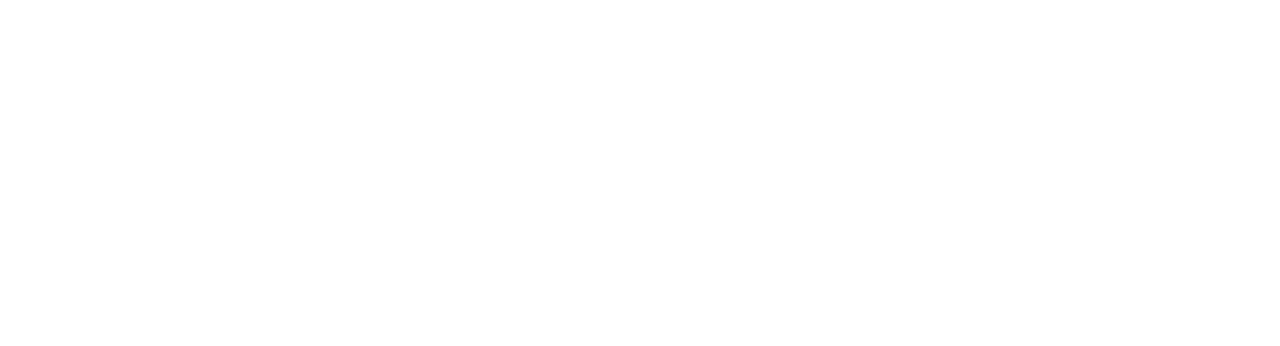
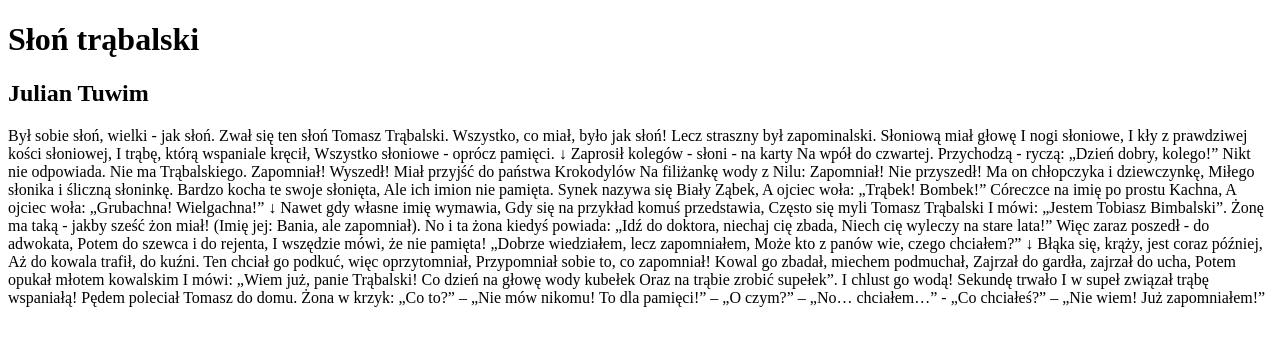
Before and after one commit to Jamrek/Project-git-learning-2, a plain HTML site: page index.html in a window 1280 px wide. Drawn offline with Linux system fonts and the light colour scheme.

Commit message:
Add text in h1, h2, p in index.html

```diff
--- a/index.html
+++ b/index.html
@@ -10,9 +10,73 @@
 </head>
 
 <body>
-    <h1></h1>
-    <h2></h2>
-    <p></p>
+    <h1>Słoń trąbalski</h1>
+    <h2>Julian Tuwim</h2>
+    <p>Był sobie słoń, wielki - jak słoń.
+        Zwał się ten słoń Tomasz Trąbalski.
+        Wszystko, co miał, było jak słoń!
+        Lecz straszny był zapominalski.
+        Słoniową miał głowę
+        I nogi słoniowe,
+        I kły z prawdziwej kości słoniowej,
+        I trąbę, którą wspaniale kręcił,
+        Wszystko słoniowe - oprócz pamięci.
+
+        ↓
+        Zaprosił kolegów - słoni - na karty
+        Na wpół do czwartej.
+        Przychodzą - ryczą: „Dzień dobry, kolego!”
+        Nikt nie odpowiada.
+        Nie ma Trąbalskiego.
+        Zapomniał! Wyszedł!
+        Miał przyjść do państwa Krokodylów
+        Na filiżankę wody z Nilu:
+        Zapomniał! Nie przyszedł!
+
+        Ma on chłopczyka i dziewczynkę,
+        Miłego słonika i śliczną słoninkę.
+        Bardzo kocha te swoje słonięta,
+        Ale ich imion nie pamięta.
+        Synek nazywa się Biały Ząbek,
+        A ojciec woła: „Trąbek! Bombek!”
+        Córeczce na imię po prostu Kachna,
+        A ojciec woła: „Grubachna! Wielgachna!”
+
+        ↓
+        Nawet gdy własne imię wymawia,
+        Gdy się na przykład komuś przedstawia,
+        Często się myli Tomasz Trąbalski
+        I mówi: „Jestem Tobiasz Bimbalski”.
+        Żonę ma taką - jakby sześć żon miał!
+        (Imię jej: Bania, ale zapomniał).
+        No i ta żona kiedyś powiada:
+        „Idź do doktora, niechaj cię zbada,
+        Niech cię wyleczy na stare lata!”
+        Więc zaraz poszedł - do adwokata,
+        Potem do szewca i do rejenta,
+        I wszędzie mówi, że nie pamięta!
+        „Dobrze wiedziałem, lecz zapomniałem,
+        Może kto z panów wie, czego chciałem?”
+
+        ↓
+        Błąka się, krąży, jest coraz później,
+        Aż do kowala trafił, do kuźni.
+        Ten chciał go podkuć, więc oprzytomniał,
+        Przypomniał sobie to, co zapomniał!
+
+        Kowal go zbadał, miechem podmuchał,
+        Zajrzał do gardła, zajrzał do ucha,
+        Potem opukał młotem kowalskim
+        I mówi: „Wiem już, panie Trąbalski!
+        Co dzień na głowę wody kubełek
+        Oraz na trąbie zrobić supełek”.
+        I chlust go wodą! Sekundę trwało
+        I w supeł związał trąbę wspaniałą!
+
+        Pędem poleciał Tomasz do domu.
+        Żona w krzyk: „Co to?” – „Nie mów nikomu!
+        To dla pamięci!” – „O czym?” – „No… chciałem…”
+        - „Co chciałeś?” – „Nie wiem! Już zapomniałem!”</p>
 </body>
 
 </html>
```
